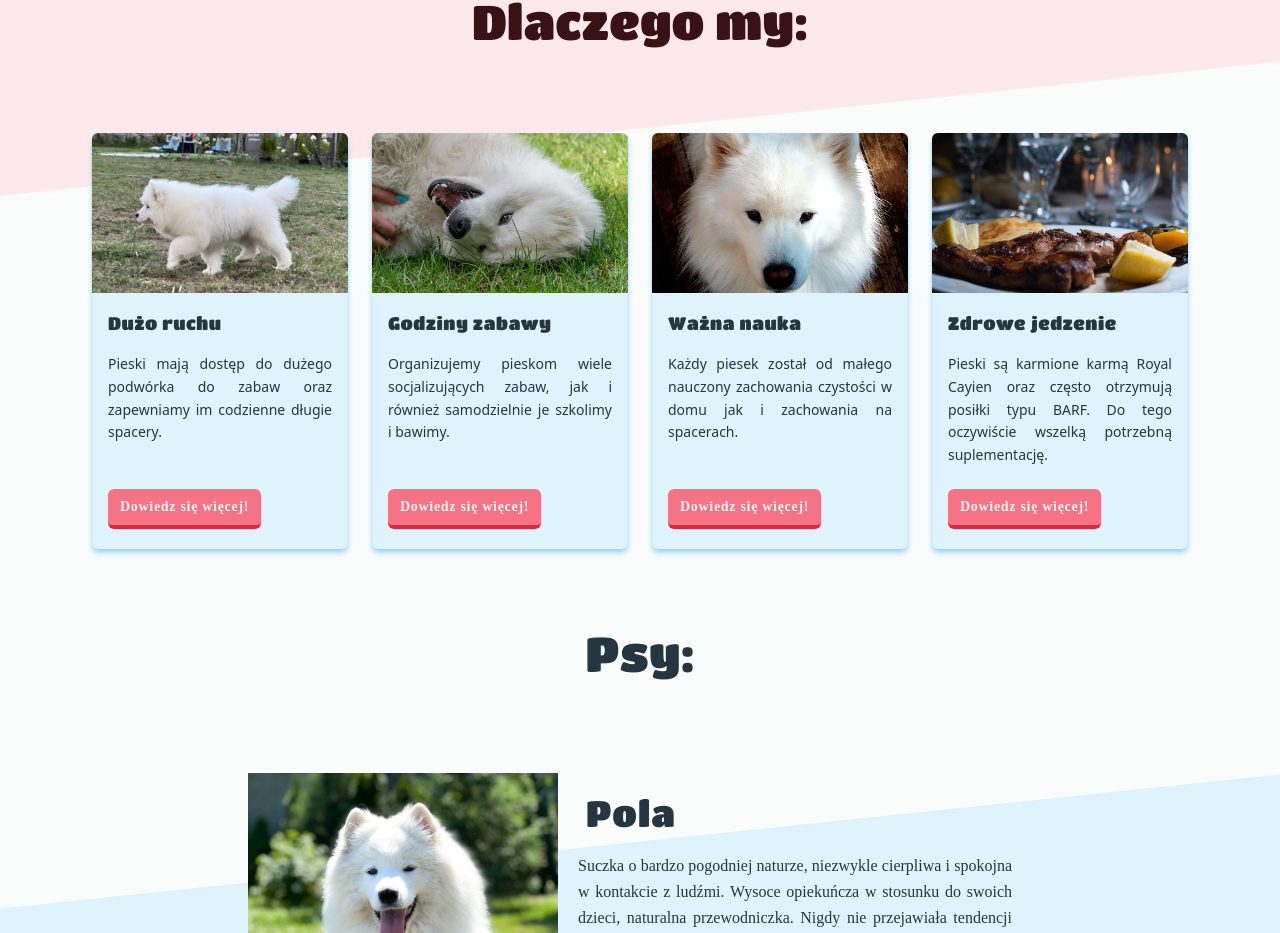
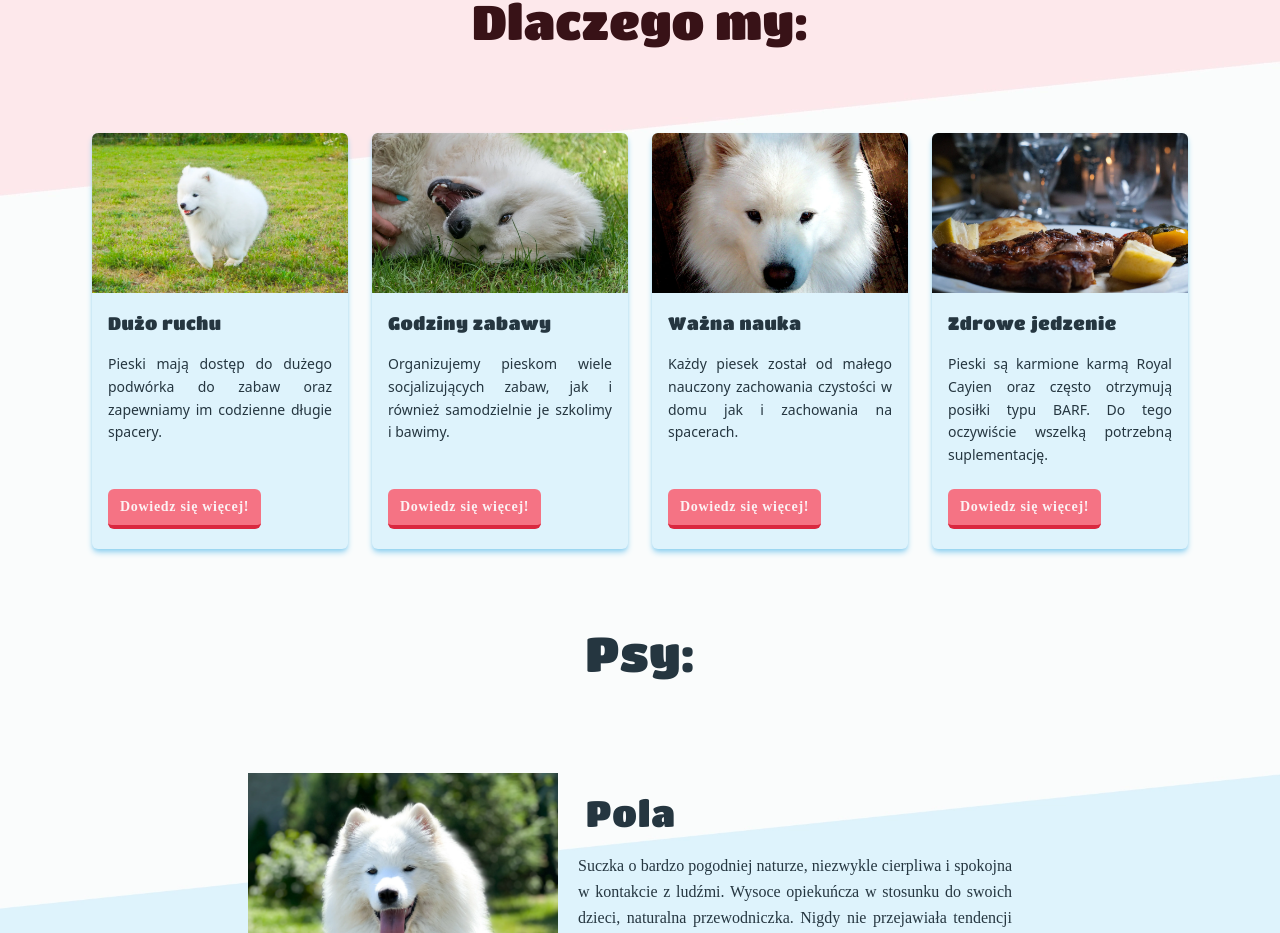
Before and after one commit to fczajka/happySamoyed, a React (Vite) app: page / in a window 1280 px wide. Shown: the part 875-1808 px from the top of the page. Built offline with nearby package versions, Linux system fonts and the light colour scheme; a web font is replaced by a local one.

Commit message:
Change photo in why us

```diff
--- a/src/components/WhyUs.js
+++ b/src/components/WhyUs.js
@@ -3,7 +3,7 @@ import Card from "./Card";
 import foodPic from "../images/food.webp";
 import funPic from "../images/samoyedFun.webp";
 import learningPic from "../images/samoyedLearning.webp";
-import walkingPic from "../images/movement.jpg";
+import walking from "../images/samoyedRun.webp";
 
 const WhyUs = () => {
     const walkingText =
@@ -27,7 +27,7 @@ const WhyUs = () => {
                 <div className="w-full flex flex-col items-center justify-around sm:flex-row md:w-full">
                     <Card
                         text="Dużo ruchu"
-                        photo={walkingPic}
+                        photo={walking}
                         description={walkingText}
                     />
                     <Card
--- a/src/components/WhyUsDetails.js
+++ b/src/components/WhyUsDetails.js
@@ -1,6 +1,6 @@
 import Button from "./Button";
 import { Link } from "react-router-dom";
-import walking from "../images/movement.jpg";
+import walking from "../images/samoyedRun.webp";
 import fun from "../images/samoyedFun.webp";
 import samoyedLearning from "../images/samoyedLearning.webp";
 import food from "../images/food.webp";
```
Also changed, not shown: src/images/samoyedRun.webp (added), 1 other file (tests, documents, lock files or other folders).
